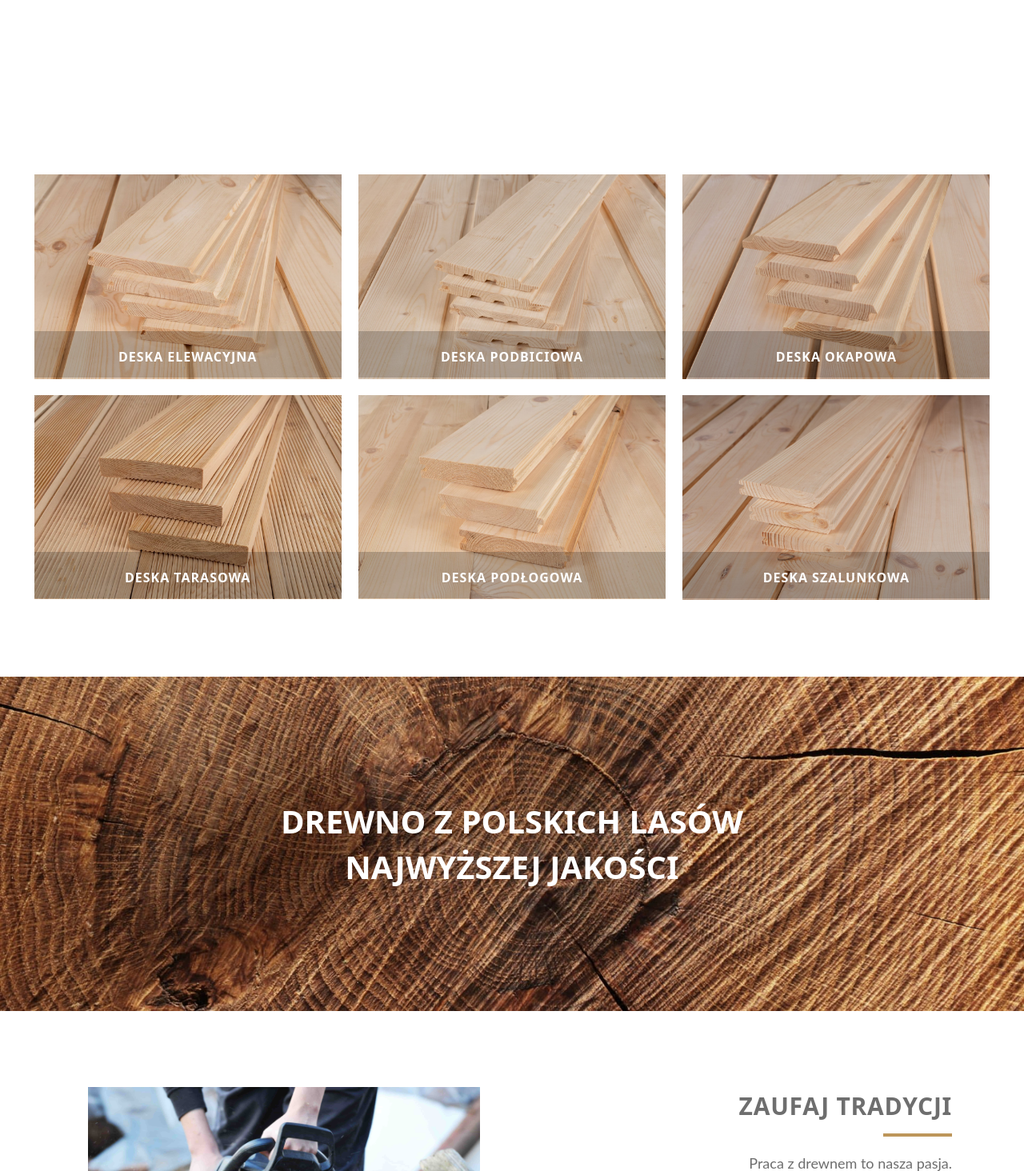
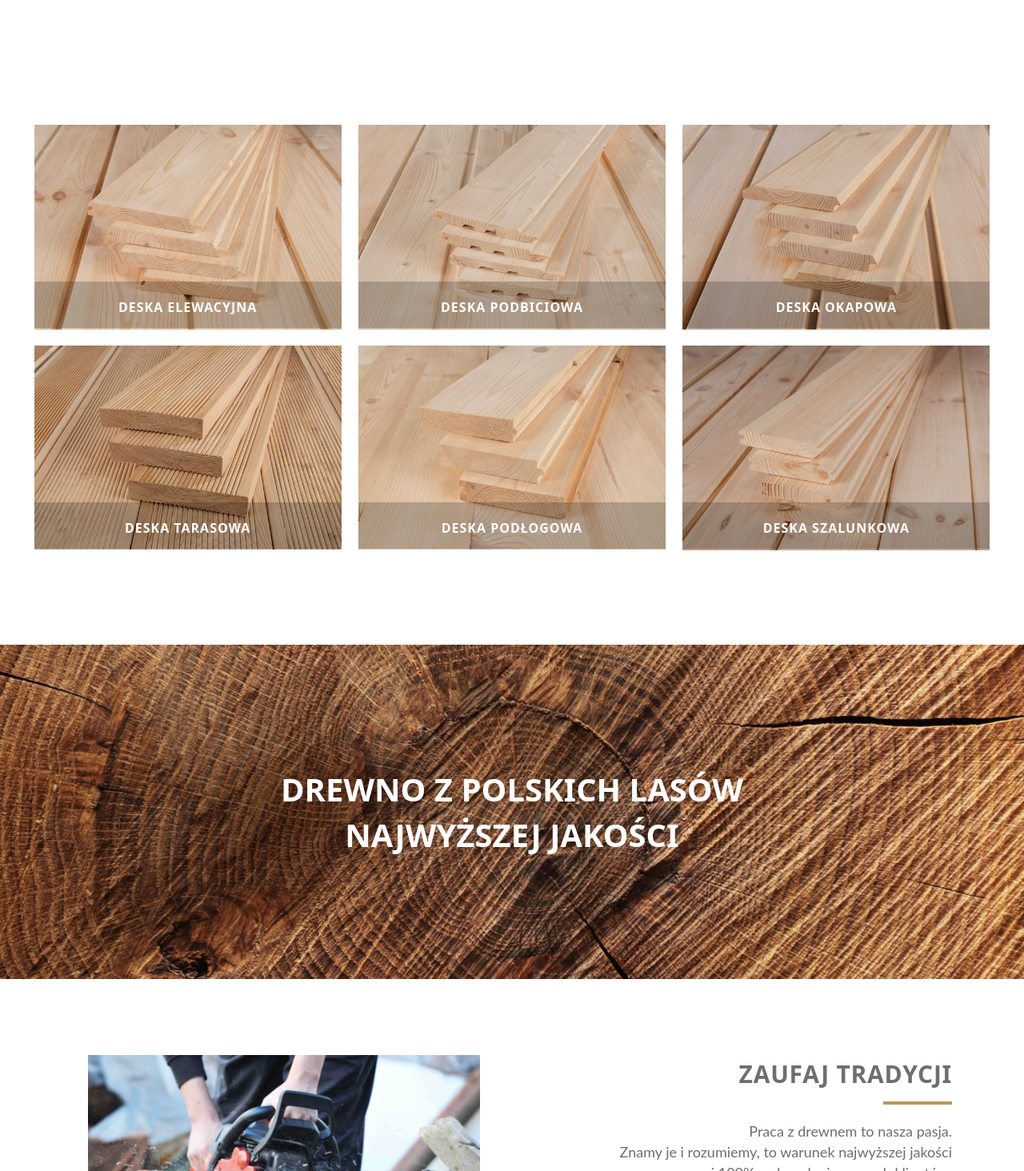
Before and after one commit to gapinska/tartak-react-project, a React (Create React App) app: page / in a window 1280 px wide. Shown: the part 727-2191 px from the top of the page at 80% size. Built offline with nearby package versions, Linux system fonts and the light colour scheme.

Commit message:
project update

```diff
--- a/src/Components/Home/Home.scss
+++ b/src/Components/Home/Home.scss
@@ -212,7 +212,7 @@ $contentAfterColor: #bd965a;
 	.container-1 {
 		display: grid;
 		grid-template-columns: repeat(3, 1fr);
-		margin-top: -77px;
+		margin-top: -139px;
 
 		.product-icon img,
 		.product-icon .product-title {
@@ -267,7 +267,7 @@ $contentAfterColor: #bd965a;
 
 	.content-2 {
 		position: relative;
-		margin-top: 7.5%;
+		margin-top: 9.2%;
 		overflow: hidden;
 
 		.content-2-text {
```
Also changed, not shown: package.json (+2 -11 lines), 44 other files (tests, documents, lock files or other folders).
